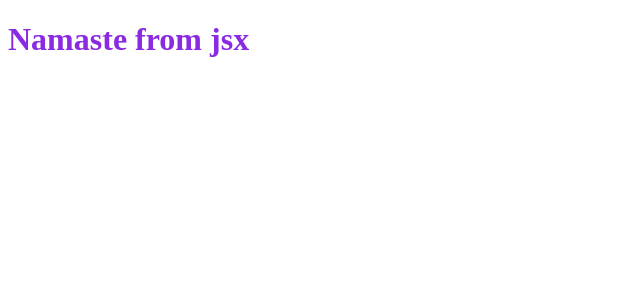
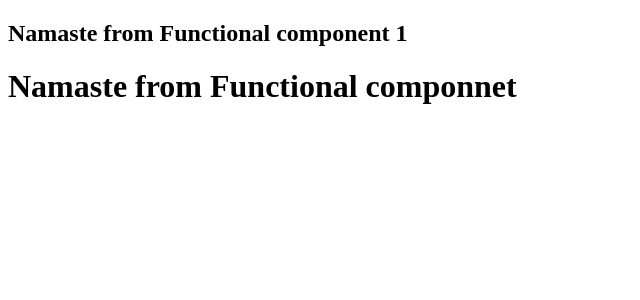
Before and after one commit to DsHarshitha/namaste-react, a React (Vite) app: page / in a window 1280 px wide. Shown: the top 300 px of the page, without its empty margins (0-640 px from the left). Built offline with nearby package versions, Linux system fonts and the light colour scheme.

Commit message:
ep 3:
1. React Components
2. Example of Functional component
3. Component Composition

```diff
--- a/App.js
+++ b/App.js
@@ -2,29 +2,31 @@ import React from "react";
 import ReactDOM from "react-dom/client";
 
 
-//const heading = React.createElement( tag we want to create, Attributes , child)
-// This is hpw we create element by React
-const heading = React.createElement(
-  "h1",
-  {id : "heading"},
-  "Namaste React"
-);
 
-// console.log(heading);
+// React Element
+const heading = <h1 id = "heading">Namaste from jsx</h1>;
 
+// React Functional component = def : a function that returns a jsx code
+const HeadingComponent = () => {
+  return <h2>Namaste from Functional component 1</h2>;
+}
 
-// JSX - HTML like or XML-like syntax
-// This is how we create element using JSX
-const jsxHeading = <h1 id = "heading">Namaste from jsx</h1> //<- This is same as the above React.createElement
+// Smae as above function == same as how we write arrow functions in javascript
+//here for the HeadingComponent - Babel will understand that this is a functional component and replace with the above function
+const HeadingComponent2 = () => (
+  <div><HeadingComponent/>
+<h1>Namaste from Functional componnet </h1>
+  </div>
+); // --> with Babel supported wrap
 
-// Java script/ js engine does not understand jsx [The above code]
-// Js engine only understands Ecma script/ ES6
-// Then how is the above code working??
-// Parcel is doing transpilation
-// jsx (Transpiled before it reaches javascript engine) - Parcel [Manages other modules to transpile doesnot do itself] - Babel (does the actual transpilation)
-// Babel - Takes Jsx code and converts into a script that REact/ browsers understand
-// Babel (not creatd by Facebook)
+// Component Composition
 
-const root = ReactDOM.createRoot(document.getElementById("root")); //
+const root = ReactDOM.createRoot(document.getElementById("root"));
 
-root.render(jsxHeading);
+// root.render(heading);
+
+// root.render(HeadingComponent) ==> we cant do this, this can be done only for React elements not React components
+// But
+
+root.render(<HeadingComponent2/>);
+// Babel understands that there is some angular brackets and serach for the component and conbverts to a reactelemnt
```
